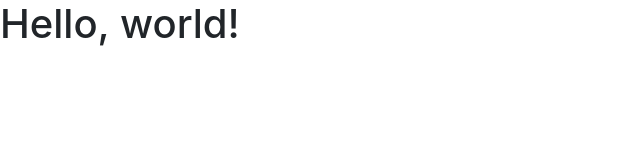
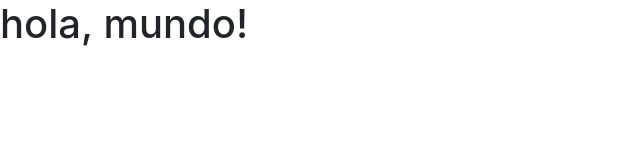
Before and after one commit to huenupe/PGY3121_act_tipo_prueba, a plain HTML site: page index.html in a window 1280 px wide. Shown: the whole page, without its empty margins (0-640 px from the left). Drawn offline with nearby package versions, Linux system fonts and the light colour scheme.

Commit message:
hola, mundo

```diff
--- a/index.html
+++ b/index.html
@@ -8,10 +8,10 @@
     <!-- Bootstrap CSS -->
     <link rel="stylesheet" href="https://stackpath.bootstrapcdn.com/bootstrap/4.3.1/css/bootstrap.min.css" integrity="sha384-ggOyR0iXCbMQv3Xipma34MD+dH/1fQ784/j6cY/iJTQUOhcWr7x9JvoRxT2MZw1T" crossorigin="anonymous">
 
-    <title>Hello, world!</title>
+    <title>hola, mundo!</title>
   </head>
   <body>
-    <h1>Hello, world!</h1>
+    <h1>hola, mundo!</h1>
 
     <!-- Optional JavaScript -->
     <!-- jQuery first, then Popper.js, then Bootstrap JS -->
```
